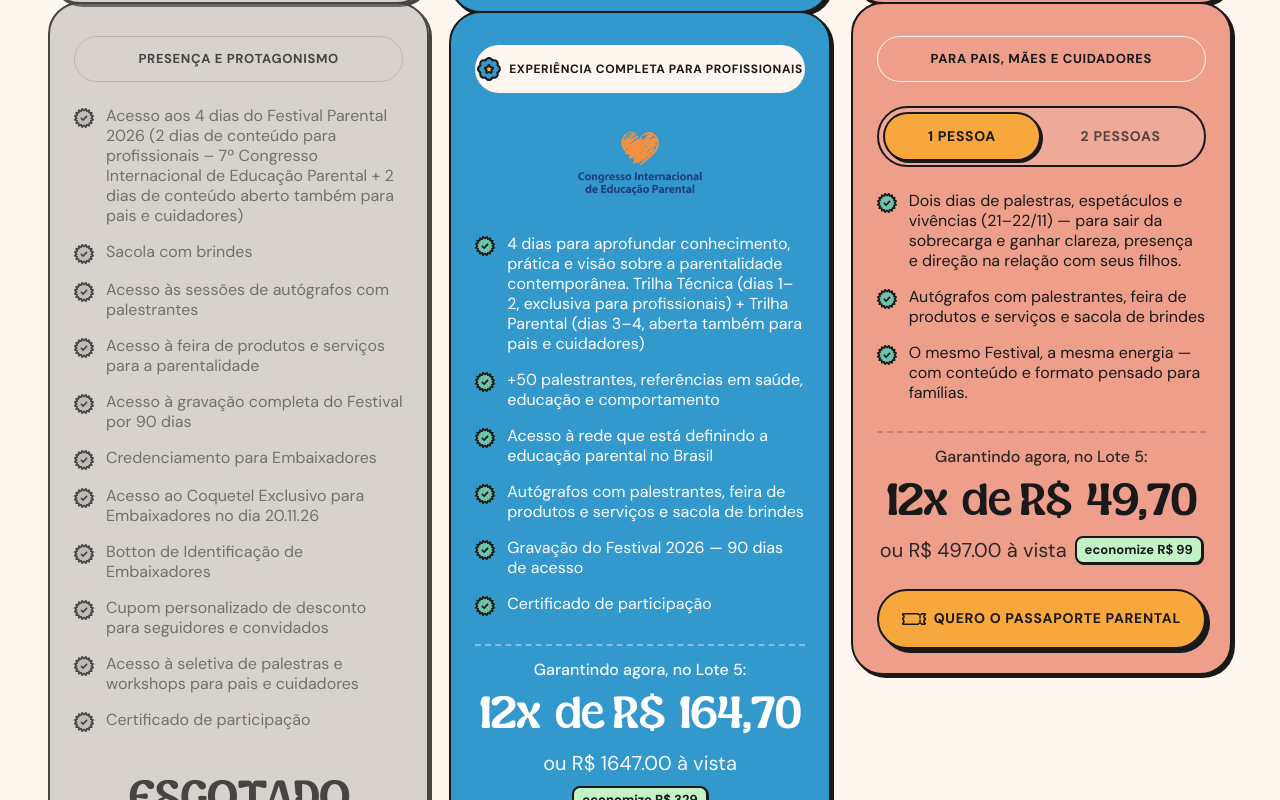
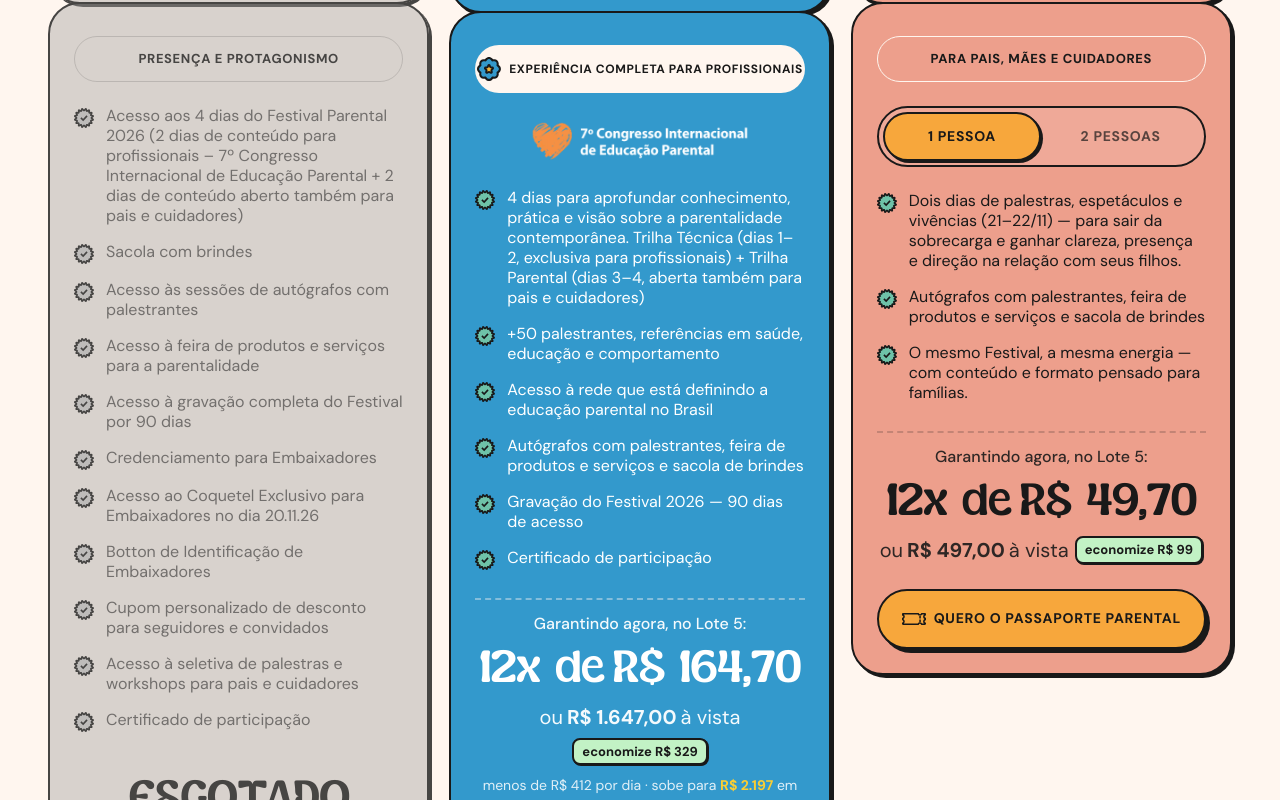
Before and after one commit to oanthonydesign/-LP-Festival-parental, a Next.js app: page /lp-b in a window 1280 px wide. Shown: the part 7380-8180 px from the top of the page. Built offline with nearby package versions, Linux system fonts and the light colour scheme.

Commit message:
fix: atualiza logos da oferta e programação e ajusta traqueamento do valor à vista no DOM

```diff
--- a/src/components/sections/Section6.tsx
+++ b/src/components/sections/Section6.tsx
@@ -350,9 +350,9 @@ function PassportCard({ data }: { data: PassportData }) {
 
             <div className="flex justify-center items-center w-full py-1">
               <img
-                src="/images/logociepv1.webp"
+                src="/images/logo7ciephbranco1.webp"
                 alt="Congresso Internacional de Educação Parental"
-                className="w-full max-w-[120px] sm:max-w-[140px] h-auto object-contain"
+                className="w-full max-w-[180px] sm:max-w-[220px] h-auto object-contain"
                 loading="lazy"
               />
             </div>
@@ -469,9 +469,13 @@ function PassportCard({ data }: { data: PassportData }) {
                 <span>{currentPriceInstallment}</span>
               </div>
 
-              <div className="flex items-center justify-center gap-2 flex-wrap">
-                <span className={`font-dm-sans text-[18px] md:text-[20px] ${data.id === 'educador' ? 'text-white/95' : 'text-[#191919]/90'}`}>
-                  ou {currentPriceFull.replace("ou ", "").replace(",00", "")}
+              <div className="flex items-center justify-center gap-1.5 flex-wrap">
+                <span className={`font-dm-sans text-[18px] md:text-[20px] inline-flex items-center gap-1 ${data.id === 'educador' ? 'text-white/95' : 'text-[#191919]/90'}`}>
+                  <span>ou</span>
+                  <span className="price-value font-bold" data-amount={isDouble && hasDoubleOption ? "747.00" : (data.id === 'educador' ? "1647.00" : "497.00")} itemProp="price">
+                    {isDouble && hasDoubleOption ? "R$ 747,00" : (data.id === 'educador' ? "R$ 1.647,00" : "R$ 497,00")}
+                  </span>
+                  <span>à vista</span>
                 </span>
                 <span className="bg-[#c2f2c5] border-2 border-[#191919] rounded-[8px] px-2 py-0.5 font-dm-sans font-bold text-[13px] text-[#191919] shadow-[1px_1px_0px_0px_#191919] whitespace-nowrap">
                   economize R$ {data.id === 'educador' ? 329 : (isDouble ? 145 : 99)}
@@ -494,7 +498,13 @@ function PassportCard({ data }: { data: PassportData }) {
               <span className={`text-[28px] md:text-[40px] tracking-[-1px] md:tracking-[-1.3px] ${data.accentColor}`}>12x de</span>
               <span className={`${data.priceColor} text-[46px] md:text-[64px] tracking-[-1.4px] md:tracking-[-1.7px]`}>{currentPriceInstallment}</span>
             </div>
-            <p className="font-dm-sans text-[24px] mt-2 opacity-80">{currentPriceFull}</p>
+            <p className="font-dm-sans text-[24px] mt-2 opacity-80 flex items-center justify-center gap-1">
+              <span>ou</span>
+              <span className="price-value font-bold" data-amount={isDouble && hasDoubleOption ? "747.00" : (data.id === 'educador' ? "1647.00" : "497.00")} itemProp="price">
+                {isDouble && hasDoubleOption ? "R$ 747,00" : (data.id === 'educador' ? "R$ 1.647,00" : "R$ 497,00")}
+              </span>
+              <span>à vista</span>
+            </p>
           </div>
         )}
 
--- a/src/components/sections/SectionSchedule.tsx
+++ b/src/components/sections/SectionSchedule.tsx
@@ -505,9 +505,9 @@ function ScheduleModal({ isOpen, onClose, initialDay }: { isOpen: boolean; onClo
                     {(activeDayId === 0 || activeDayId === 1) && (
                         <div className="flex justify-center items-center px-4 pt-3 flex-shrink-0">
                             <img
-                                src="/images/logo7ciepsite1.webp"
+                                src="/images/logo7ciephazul1.webp"
                                 alt="7º Congresso Internacional de Educação Parental"
-                                className="h-20 md:h-28 lg:h-32 max-w-[340px] md:max-w-[440px] w-auto object-contain"
+                                className="h-10 md:h-14 lg:h-16 max-w-[180px] md:max-w-[240px] w-auto object-contain"
                                 loading="lazy"
                             />
                         </div>
@@ -583,9 +583,9 @@ function DayOverviewCard({ day, onClick }: { day: DayData; onClick: () => void }
                 {isProfessional && (
                     <div className="flex items-center pt-1 pb-1">
                         <img
-                            src="/images/logo7ciepsite1.webp"
+                            src="/images/logo7ciephazul1.webp"
                             alt="7º Congresso Internacional de Educação Parental"
-                            className="h-14 md:h-20 w-auto max-w-[260px] object-contain"
+                            className="h-8 md:h-11 w-auto max-w-[150px] md:max-w-[180px] object-contain"
                             loading="lazy"
                         />
                     </div>
```
